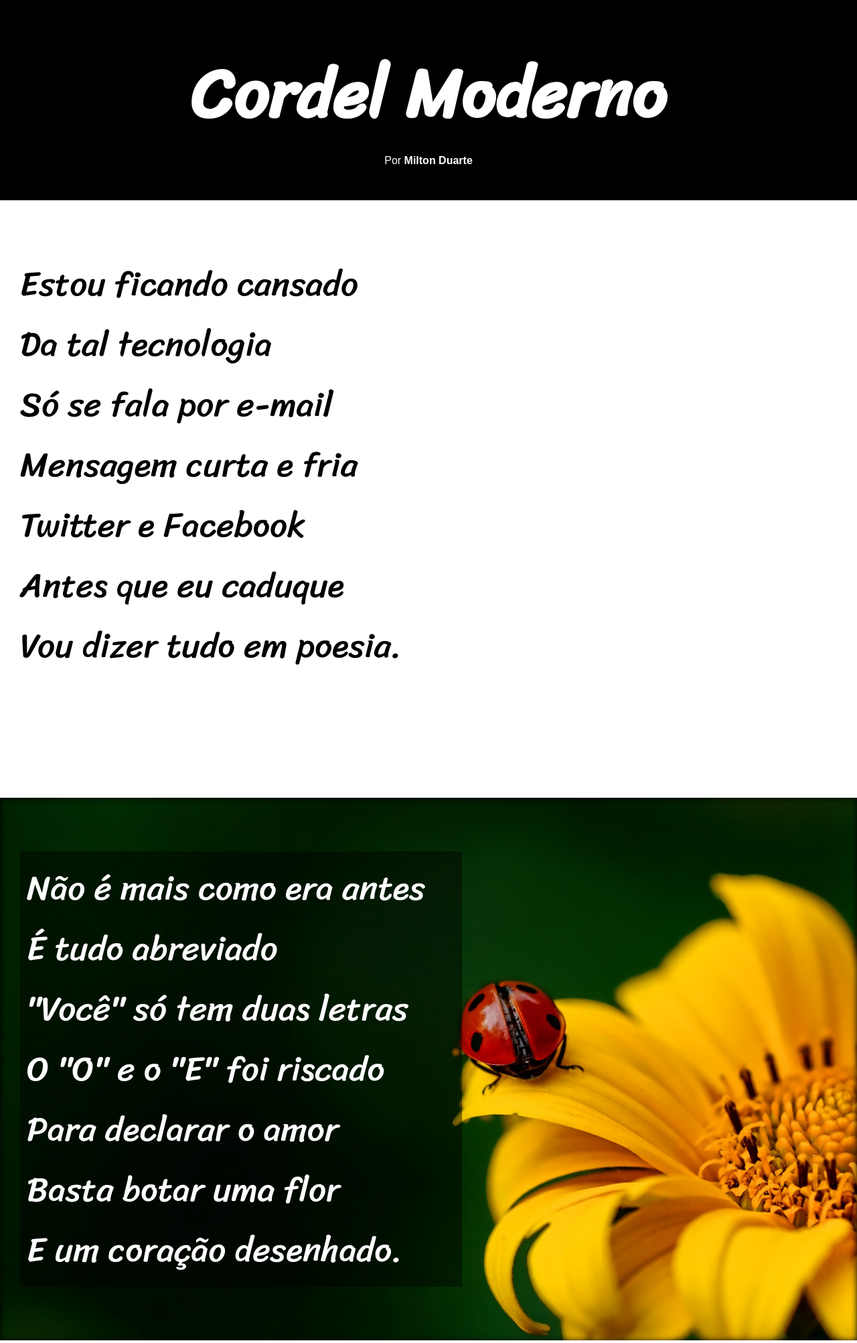
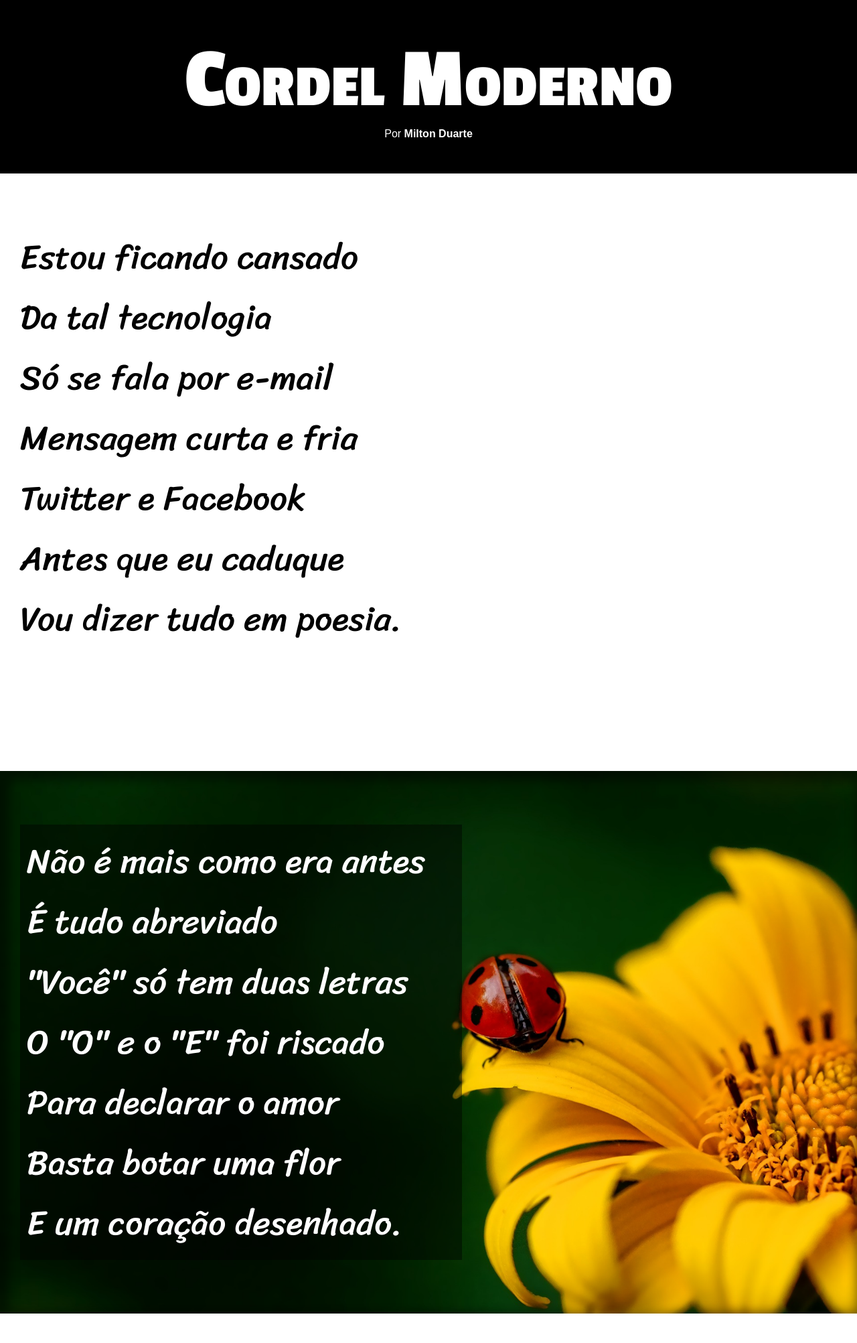
Before and after one commit to Ruifilipecardoso/HTML-CSS, a PHP site: page /cordel-moderno.html in a window 1280 px wide. Shown: the top 2005 px of the page at 67% size. Run offline with PHP 8.4, Linux system fonts and the light colour scheme.

Commit message:
Últimos retoques do projeto "Cordel Moderno"

```diff
--- a/Exercícios/modulo3/desafio-3/cordel-moderno.html
+++ b/Exercícios/modulo3/desafio-3/cordel-moderno.html
@@ -10,7 +10,7 @@
     <header>
         <h1>Cordel Moderno
             </h1>
-        <p>Por <a href="https://www.recantodasletras.com.br/poesias/3186743">Milton Duarte</a></p>
+        <p>Por <a href="https://www.recantodasletras.com.br/poesias/3186743" target="_blank">Milton Duarte</a></p>
     </header>
     <main>
         <section class="caixa_normal">
--- a/Exercícios/modulo3/desafio-3/estilo.css
+++ b/Exercícios/modulo3/desafio-3/estilo.css
@@ -2,9 +2,12 @@
 
 @import url('https://fonts.googleapis.com/css2?family=Sriracha&display=swap');
 
+@import url('https://fonts.googleapis.com/css2?family=Passion+One:wght@400;700;900&display=swap');
+
 :root {
     --fonte-padrao: Arial, Verdana, Helvetica, sans-serif;
-    --fonte-poema: 'Sriracha', serif;
+    --fonte-poema: 'Sriracha', cursive ;
+    --fonte-titulo: 'Passion One', sans-serif;
 }
 
 * {
@@ -20,9 +23,10 @@
 }
 
 header > h1 {
-    font-size: 8vi;
+    font-size: 10vi;
     padding-top: 50px;
-    font-family: var(--fonte-poema);
+    font-family: var(--fonte-titulo);
+    font-variant: small-caps;
 }
 
 header > p {
@@ -66,7 +70,7 @@
     background-size: cover;
     padding: 10vh 30px;
     color: white;
-    box-shadow: inset 0px 1px 10px 0px black;
+    box-shadow: inset 6px 6px 15px 8px rgba(0, 0, 0, 0.479);
 }
 
 main article {
@@ -78,11 +82,13 @@
 
 main #imagem_joaninha {
     background-image: url(imagens/background001.jpg);
+    background-color: #D58300;
 }
 
 main #imagem_texto {
     background-image: url(imagens/background002.jpg);
     background-position: center left;
+    background-color: #C5CFB5;
 }
 
 footer {
```
